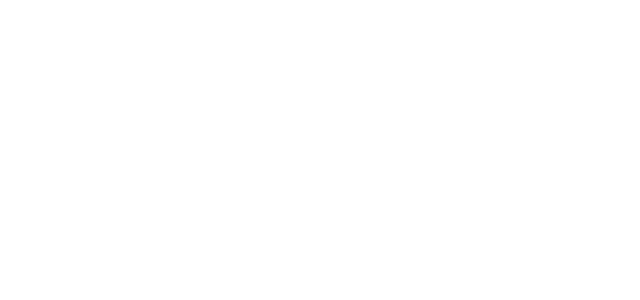
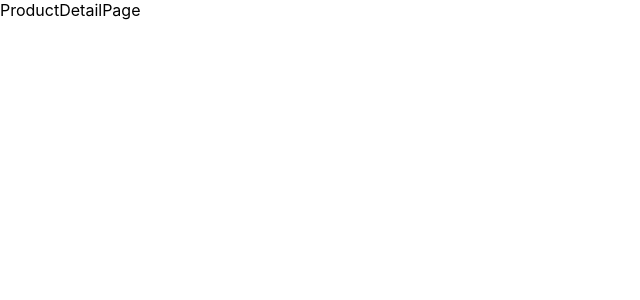
Before and after one commit to huynq08032000/eCommerce-mock2, a React (Create React App) app: page /productDetail/1 in a window 1280 px wide. Before the commit this address had no page. Shown: the top 300 px of the page, without its empty margins (0-640 px from the left). Built offline with nearby package versions, Linux system fonts and the light colour scheme.

Commit message:
add productDetailPage

```diff
--- a/src/Components/LastestProductsComponent/LastestProductsComponent.jsx
+++ b/src/Components/LastestProductsComponent/LastestProductsComponent.jsx
@@ -11,8 +11,10 @@ import AddShoppingCartIcon from '@mui/icons-material/AddShoppingCart';
 import IconButton from '@mui/material/IconButton';
 import "./css/index.scss"
 import 'antd/dist/antd.css';
+import { Link, useNavigate } from "react-router-dom";
 
 const LastestProductComponent = () => {
+    const navigate = useNavigate()
     const dispatch = useDispatch()
     const { isLastestLoading, lastestProducts, category } = useSelector(state => state.products)
     useEffect(() => {
@@ -24,6 +26,10 @@ const LastestProductComponent = () => {
         if (category !== '') searchParm.category = category
         dispatch(fetchLastestProduct(searchParm))
     }, [category])
+    const handleOnClickLink = (id) => {
+        console.log(id)
+        // navigate(`/productDetail/${id}`)
+    }
     return (
         <>
             <Title label={'Bestsellers'} />
@@ -39,8 +45,8 @@ const LastestProductComponent = () => {
                                     image={el.images[0] ? el.images[0].url : ''}
                                 />
                                 <CardContent style={{ padding: '5px 0' }}>
-                                    <Typography variant="body2" color="text.secondary" textAlign={'left'} className='content-name' fontSize={'20px'} fontWeight={'700'}>
-                                        {el.name}
+                                    <Typography variant="body2" color="text.secondary" textAlign={'left'} className='content-name' fontSize={'20px'} fontWeight={'700'} >
+                                        <Link to={`/productDetail/${el.id}`} target='_blank' style={{color : '#000000'}}>{el.name}</Link>
                                     </Typography>
                                     <Typography variant="body2" color="text.secondary" textAlign={'left'} className='content-name'>
                                         {el.id}
--- /dev/null
+++ b/src/Pages/ProductDetailPage/ProductDetailPage.jsx
@@ -0,0 +1,11 @@
+import React from "react";
+
+const ProductDetailPage = () => {
+    return (
+        <>
+            ProductDetailPage
+        </>
+    )
+}
+
+export default ProductDetailPage;
--- a/src/ROUTES/ROUTES.js
+++ b/src/ROUTES/ROUTES.js
@@ -1,10 +1,15 @@
 import {lazy} from 'react';
 
 const HomePage = lazy(()=>import('../Pages/Homepage/HomePage'))
+const ProductDetailPage = lazy(() => import('../Pages/ProductDetailPage/ProductDetailPage'))
 
 export const ROUTES = [
     {
         path : '/',
         component : <HomePage/>
+    },
+    {
+        path : '/productDetail/:id',
+        component : <ProductDetailPage/>
     }
 ]
```
